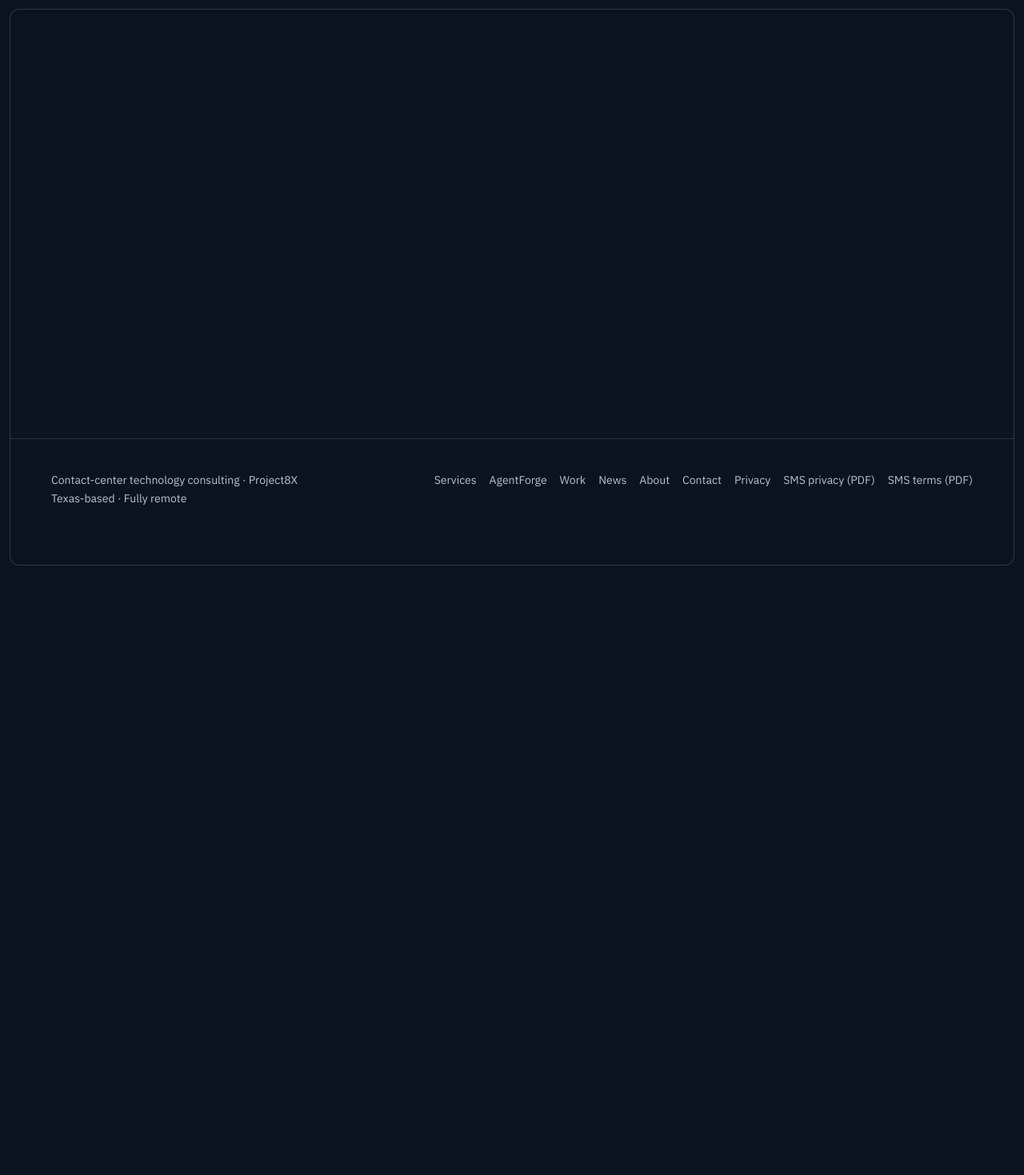
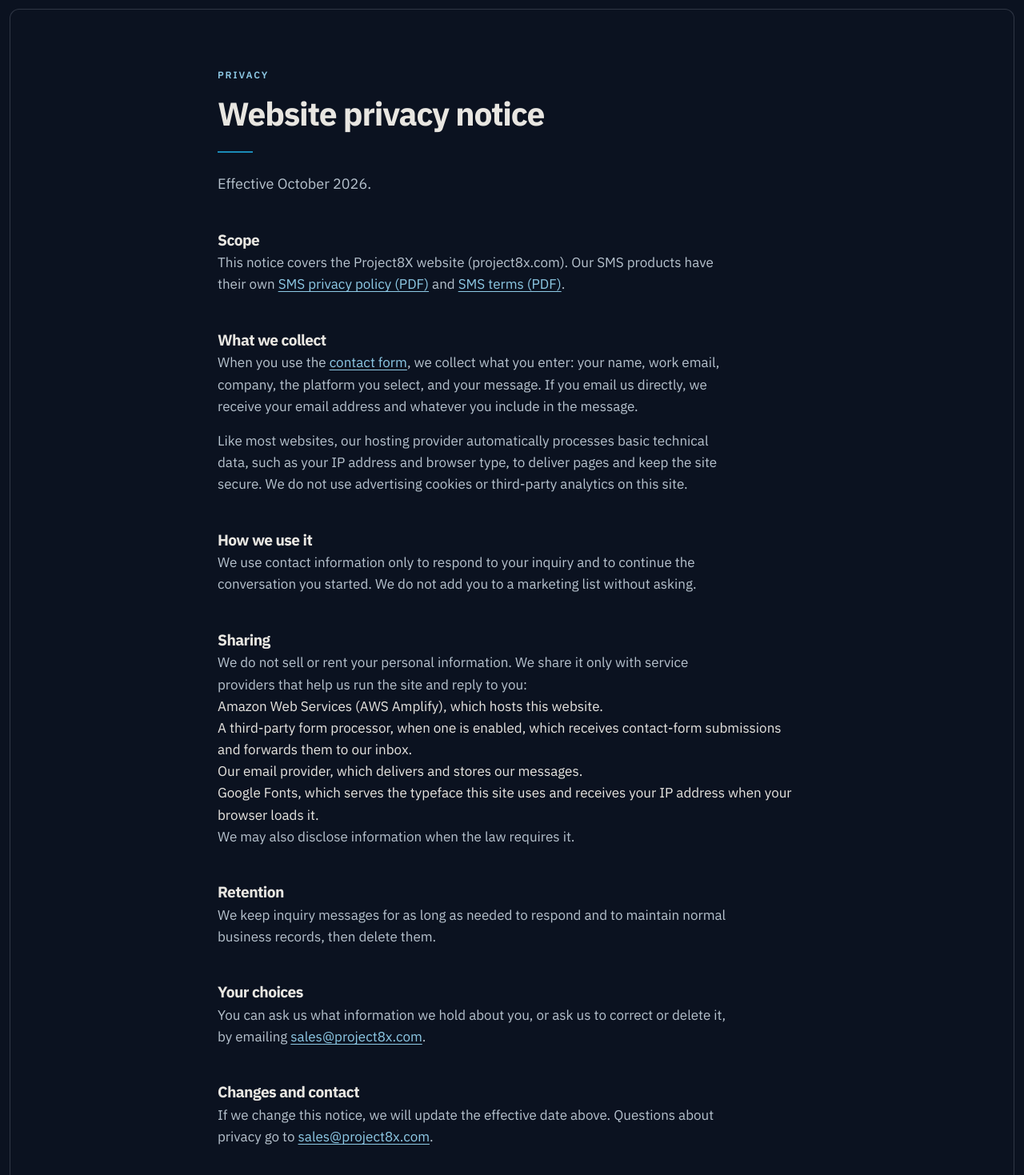
Before and after one commit to oehamilton/project8x, a React (Vite) app in the folder project8x-website/: page /privacy in a window 1280 px wide. Shown: the part 81-1550 px from the top of the page at 80% size. Before the commit the page ends 800 px from the top, so only its background shows below. Built offline with nearby package versions, Linux system fonts and the light colour scheme.

Commit message:
Privacy notice route and AgentForge capabilities/estate copy (3/7)

```diff
--- a/project8x-website/spaFallback.js
+++ b/project8x-website/spaFallback.js
@@ -10,6 +10,7 @@ export const spaFallbackRoutes = [
   "AgentForge",
   "work",
   "news",
+  "privacy",
   "about",
   "service/contact-center-technology-consulting",
   "service/system-integration-deployment",
--- a/project8x-website/src/AgentForge.jsx
+++ b/project8x-website/src/AgentForge.jsx
@@ -2,6 +2,37 @@ import { Link } from "react-router-dom";
 import AgentForgeArchitecture from "./AgentForgeArchitecture.jsx";
 import Page from "./Page.jsx";
 import SignalFigure from "./SignalFigure.jsx";
+
+export const capabilities = [
+  {
+    title: "Event-driven backbone",
+    text: "a Kafka-compatible event backbone that agents and systems use to exchange messages and work.",
+  },
+  {
+    title: "Governed provisioning",
+    text: "agents and tenants are onboarded through a questionnaire and approval flow before they can act.",
+  },
+  {
+    title: "Schema registry",
+    text: "message contracts are registered and versioned, so agents exchange structured, checkable events.",
+  },
+  {
+    title: "Tenant isolation",
+    text: "each tenant’s agents get their own credentials, topics, and permissions.",
+  },
+  {
+    title: "Audit trail",
+    text: "provisioning decisions and agent events are recorded for review.",
+  },
+  {
+    title: "Pause and stop",
+    text: "an operator can pause or stop an agent by revoking its credentials on the backbone.",
+  },
+  {
+    title: "Python SDK",
+    text: "for building agents and connecting them to the backbone.",
+  },
+];
 
 const sections = [
   {
@@ -24,12 +55,13 @@ const sections = [
 
 function AgentForge() {
   return (
-    <Page title="AgentForge" width="wide">
+    <Page
+      title="AgentForge"
+      description="AgentForge by Project8X: Command and Control for Agentic Operations. A Kafka-compatible backbone to provision, govern, observe, and stop AI agents. Available for design-partner pilots."
+      width="wide"
+    >
       <header className="sd-page-head">
         <div>
-          <p className="sd-draft" role="note">
-            Working draft — scope and proof points are still being sharpened.
-          </p>
           <p className="sd-kicker">AgentForge</p>
           <h1 className="sd-h1 sd-h1-wide">
             AgenticAI backbone for agent communication and governance.
@@ -55,7 +87,36 @@ function AgentForge() {
         </div>
         <SignalFigure variant="agents" />
       </header>
+      <section className="sd-af-section" aria-labelledby="af-capabilities-heading">
+        <h2 id="af-capabilities-heading">Current capabilities</h2>
+        <p>
+          AgentForge is at the foundation (MVP) stage and available for
+          design-partner pilots. What it does today:
+        </p>
+        <ul className="sd-capability-list">
+          {capabilities.map((item) => (
+            <li key={item.title}>
+              <strong>{item.title}:</strong> {item.text}
+            </li>
+          ))}
+        </ul>
+      </section>
       <AgentForgeArchitecture />
+      <section className="sd-af-section" aria-labelledby="af-estate-heading">
+        <h2 id="af-estate-heading">How it fits your contact-center estate</h2>
+        <p>
+          AgentForge does not replace Genesys Cloud, Amazon Connect, your CRM, or
+          your integration layer. It sits beside them as the governed channel AI
+          agents use to communicate and act.
+        </p>
+        <p>
+          Events come in from those systems and go back out to them through APIs
+          and connectors you control, so agent work travels a path that is
+          provisioned, schema-checked, isolated by tenant, and recorded.
+          Connectors are built for each estate during a pilot; AgentForge does
+          not claim certified or prebuilt platform integrations.
+        </p>
+      </section>
       {sections.map((section) => (
         <section className="sd-af-section" key={section.title}>
           <h2>{section.title}</h2>
--- a/project8x-website/src/App.jsx
+++ b/project8x-website/src/App.jsx
@@ -13,6 +13,7 @@ import PlatformMigrations from "./PlatformMigrations.jsx";
 import AgentForge from "./AgentForge.jsx";
 import Work from "./Work.jsx";
 import News from "./News.jsx";
+import Privacy from "./Privacy.jsx";
 import "./App.css";
 
 const AdminDemo = lazy(() => import("./admin/AdminDemo.jsx"));
@@ -42,6 +43,7 @@ function App() {
             <Route path="/AgentForge" element={<AgentForge />} />
             <Route path="/work" element={<Work />} />
             <Route path="/news" element={<News />} />
+            <Route path="/privacy" element={<Privacy />} />
             <Route path="/about" element={<ExecutiveLeadership />} />
             <Route path="/ContactUs" element={<ContactUs />} />
             <Route path="/ExecutiveLeadership" element={<ExecutiveLeadership />} />
--- /dev/null
+++ b/project8x-website/src/Privacy.jsx
@@ -0,0 +1,126 @@
+import { Link } from "react-router-dom";
+import Page from "./Page.jsx";
+
+const CONTACT = "sales@project8x.com";
+
+function Privacy() {
+  return (
+    <Page
+      title="Privacy notice"
+      description="How the Project8X website handles information you send through the contact form: what we collect, how we use it, who processes it, and how to reach us."
+      width="narrow"
+    >
+      <header>
+        <p className="sd-kicker">Privacy</p>
+        <h1 className="sd-h1">Website privacy notice</h1>
+        <hr className="sd-rule" />
+        <p className="sd-lede">Effective October 2026.</p>
+      </header>
+
+      <div className="sd-prose">
+        <section aria-labelledby="privacy-scope">
+          <h2 id="privacy-scope">Scope</h2>
+          <p>
+            This notice covers the Project8X website (project8x.com). Our SMS
+            products have their own{" "}
+            <a className="sd-text-link" href="/Privacy Policy SMS.pdf">
+              SMS privacy policy (PDF)
+            </a>{" "}
+            and{" "}
+            <a className="sd-text-link" href="/Terms and Conditions SMS.pdf">
+              SMS terms (PDF)
+            </a>
+            .
+          </p>
+        </section>
+
+        <section aria-labelledby="privacy-collect">
+          <h2 id="privacy-collect">What we collect</h2>
+          <p>
+            When you use the{" "}
+            <Link className="sd-text-link" to="/ContactUs">
+              contact form
+            </Link>
+            , we collect what you enter: your name, work email, company, the
+            platform you select, and your message. If you email us directly, we
+            receive your email address and whatever you include in the message.
+          </p>
+          <p>
+            Like most websites, our hosting provider automatically processes
+            basic technical data, such as your IP address and browser type, to
+            deliver pages and keep the site secure. We do not use advertising
+            cookies or third-party analytics on this site.
+          </p>
+        </section>
+
+        <section aria-labelledby="privacy-use">
+          <h2 id="privacy-use">How we use it</h2>
+          <p>
+            We use contact information only to respond to your inquiry and to
+            continue the conversation you started. We do not add you to a
+            marketing list without asking.
+          </p>
+        </section>
+
+        <section aria-labelledby="privacy-share">
+          <h2 id="privacy-share">Sharing</h2>
+          <p>
+            We do not sell or rent your personal information. We share it only
+            with service providers that help us run the site and reply to you:
+          </p>
+          <ul>
+            <li>
+              Amazon Web Services (AWS Amplify), which hosts this website.
+            </li>
+            <li>
+              A third-party form processor, when one is enabled, which receives
+              contact-form submissions and forwards them to our inbox.
+            </li>
+            <li>Our email provider, which delivers and stores our messages.</li>
+            <li>
+              Google Fonts, which serves the typeface this site uses and
+              receives your IP address when your browser loads it.
+            </li>
+          </ul>
+          <p>
+            We may also disclose information when the law requires it.
+          </p>
+        </section>
+
+        <section aria-labelledby="privacy-retention">
+          <h2 id="privacy-retention">Retention</h2>
+          <p>
+            We keep inquiry messages for as long as needed to respond and to
+            maintain normal business records, then delete them.
+          </p>
+        </section>
+
+        <section aria-labelledby="privacy-choices">
+          <h2 id="privacy-choices">Your choices</h2>
+          <p>
+            You can ask us what information we hold about you, or ask us to
+            correct or delete it, by emailing{" "}
+            <a className="sd-text-link" href={`mailto:${CONTACT}`}>
+              {CONTACT}
+            </a>
+            .
+          </p>
+        </section>
+
+        <section aria-labelledby="privacy-changes">
+          <h2 id="privacy-changes">Changes and contact</h2>
+          <p>
+            If we change this notice, we will update the effective date above.
+            Questions about privacy go to{" "}
+            <a className="sd-text-link" href={`mailto:${CONTACT}`}>
+              {CONTACT}
+            </a>
+            .
+          </p>
+        </section>
+      </div>
+    </Page>
+  );
+}
+
+export default Privacy;
```
